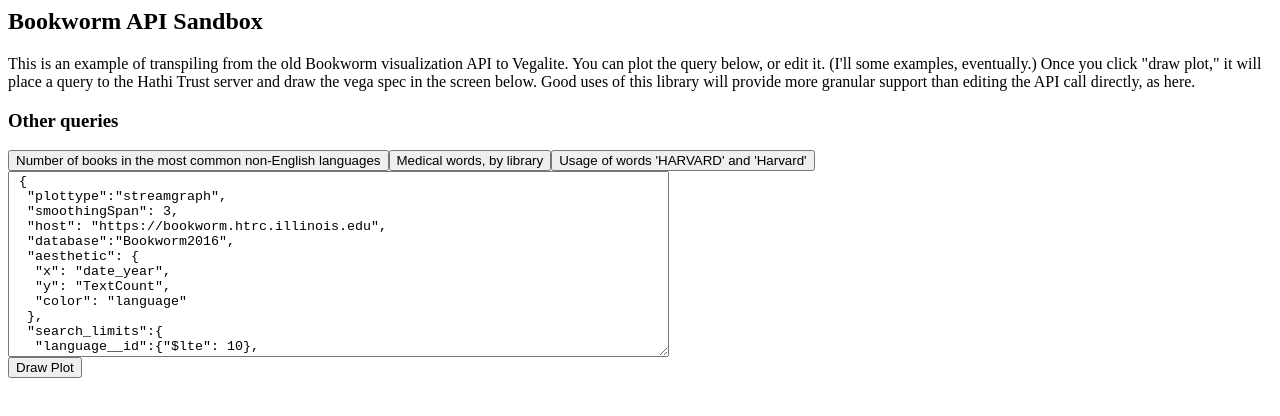
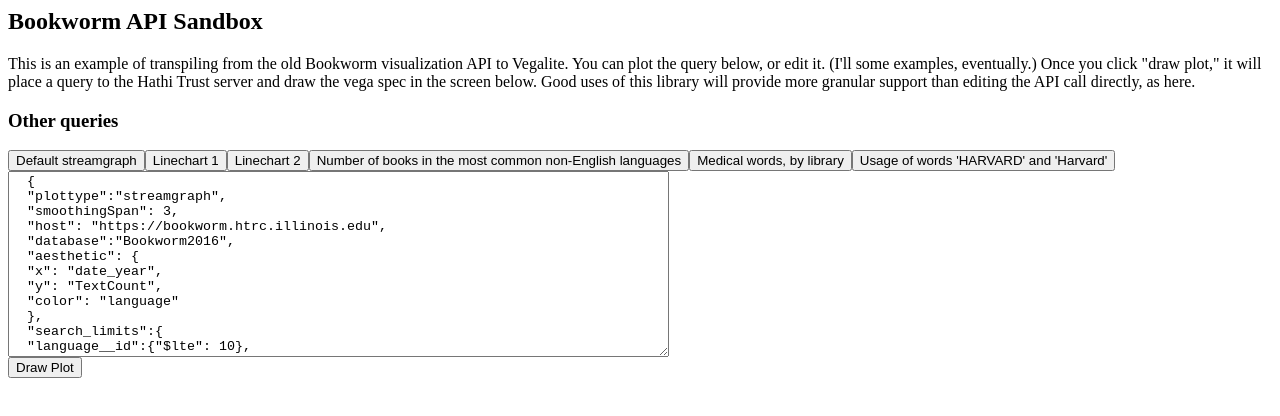
Before and after one commit to CreatingData/Bookworm-Vega, a website: page index.html in a window 1280 px wide. Drawn offline with nearby package versions, Linux system fonts and the light colour scheme; no server answers; files whose address does not match are found by name.

Commit message:
caching and ugly transitions

```diff
--- a/index.html
+++ b/index.html
@@ -1,4 +1,5 @@
 <script src="dist/output.js"></script>
+<script src="output.js"></script>
 <script src="http://d3js.org/d3.v5.min.js"></script>
 
 <h2>Bookworm API Sandbox</h2>
@@ -54,6 +55,84 @@ editing the API call directly, as here.
   worm.plotAPI(JSON.parse(input.node().value))
 
   const others = [
+  {
+  "name": "Default streamgraph",
+  "query": {
+  "plottype":"streamgraph",
+  "smoothingSpan": 3,
+  "host": "https://bookworm.htrc.illinois.edu",
+  "database":"Bookworm2016",
+  "aesthetic": {
+  "x": "date_year",
+  "y": "TextCount",
+  "color": "language"
+  },
+  "search_limits":{
+  "language__id":{"$lte": 10},
+  "date_year":{"$gte":1760,"$lte":2010}
+  },
+  "vega": {"title": "Number of books in the Hathi trust by year, top 12 languages."}
+  }},
+  {"name": "Linechart 1",
+  "query": {"plottype": "linechart",
+  "smoothingSpan": 3,
+  "host": "https://bookworm.htrc.illinois.edu",
+  "database": "Bookworm2016",
+  "aesthetic": {
+  "x": "date_year",
+  "color": "Search",
+  "y": "WordsPerMillion"
+  },
+  "search_limits": [ {
+  "date_year": {
+  "$gte": 1760,
+  "$lte": 2010
+  },
+  "word": ["medical",
+  "medicine"
+  ]
+  }, {
+  "date_year": {
+  "$gte": 1760,
+  "$lte": 2010
+  },
+  "word": [
+  "normal"
+  ]
+  }]
+  }
+  },
+  {"name": "Linechart 2",
+  "query": {"plottype": "linechart",
+  "smoothingSpan": 3,
+  "host": "https://bookworm.htrc.illinois.edu",
+  "database": "Bookworm2016",
+  "aesthetic": {
+  "x": "date_year",
+  "color": "Search",
+  "y": "WordsPerMillion"
+  },
+  "search_limits": [ {
+  "date_year": {
+  "$gte": 1760,
+  "$lte": 2010
+  },
+  "word": [
+  "evolution"
+  ]
+  }, {
+  "date_year": {
+  "$gte": 1760,
+  "$lte": 2010
+  },
+  "word": [
+  "selection"
+  ]
+  }],
+  "vega": {
+  "title": "Percentage of texts with words 'medical' or 'medicine', by library"
+  }
+  }},
   {"name": "Number of books in the most common non-English languages",
   "query":  {
   "plottype":"heatmap",
--- a/src/main.js
+++ b/src/main.js
@@ -2,7 +2,7 @@ import * as d3Fetch from 'd3-fetch';
 import vegaEmbed from 'vega-embed';
 import { keys } from 'd3-collection';
 import 'vega-embed/vega-embed.css';
-import timer from 'd3-timer';
+import { timer } from 'd3-timer';
 import { interpolate } from 'd3-interpolate';
 import * as plots from './translators';
 import { merge } from 'lodash-es';
@@ -26,27 +26,31 @@ const counttypes = {
     "DunningTexts":"Dunning Log Likelihood (Text count)"
 }
 
+// Keep a module-wide cache.
+
+const definitions = {};
+
 export default class Bookworm {
+
     constructor(selector, width = 600, height = 400) {
         this.selector = selector;
         this.width = width;
         this.height = height;
-        this.previous = undefined
+        this.history = [null];
+        this.previous_aes = undefined;
         this.query = { 'search_limits': {} };
         this.data = [];
     }
 
     buildSpec(query) {
         const { data, width, height } = this;
-        const type = query.plottype
+        const type = query.plottype;
         this.spec = new plots[type](query)
             .data(this.smooth(data))
-            .spec()
-
-        this.spec.width = +width
-        this.spec.height = +height
-
-
+            .spec();
+        this.spec = merge(this.spec, this.query.vega || {})
+        this.spec.width = +width;
+        this.spec.height = +height;
     }
 
     smooth() {
@@ -65,8 +69,23 @@ export default class Bookworm {
     }
 
     render() {
-        const amendedSpec = merge(this.spec, this.query.vega || {})
-        return vegaEmbed(this.selector, amendedSpec)
+        return vegaEmbed(this.selector, this.spec)
+    }
+
+    interpolateSpecs() {
+        const d = 5000
+        const interpolator = interpolate(this.history[1].data, this.spec.data)
+
+        this.t = timer (elapsed => {
+            let ratio = elapsed/d
+            if (elapsed/d > 1) {ratio = 1}
+            this.spec.data = interpolator(ratio)
+            this.render()
+            if (ratio === 1) {
+                this.t.stop()
+            }
+        })
+
     }
 
     plotAPI(query, drawing = true) {
@@ -76,11 +95,11 @@ export default class Bookworm {
               .then(data => {
                 this.data = data
                 this.buildSpec(query)
+                this.history = [this.spec, this.history[0]]
                 return this.render()
           })
         }
-}
-
+    }
 
 }
 
@@ -101,9 +120,10 @@ function bookwormFetch(query) {
     if (domain.startsWith("http:")) {
         //    domain = "https://cors-anywhere.herokuapp.com/" +  domain
     }
-    return d3Fetch.json(`${domain}/cgi-bin/dbbindings.py?query=${url}`)
-                  .then(
-                      data => parseBookwormData(data.data, query))
+
+    return d3Fetch
+      .json(`${domain}/cgi-bin/dbbindings.py?query=${url}`)
+      .then( (data) => parseBookwormData(data.data, query))
 }
 
 
```
Also changed, not shown: src/translators.js (+1 -7 lines), dist/output.js. Lines whose indentation alone changed are shown as unchanged.
